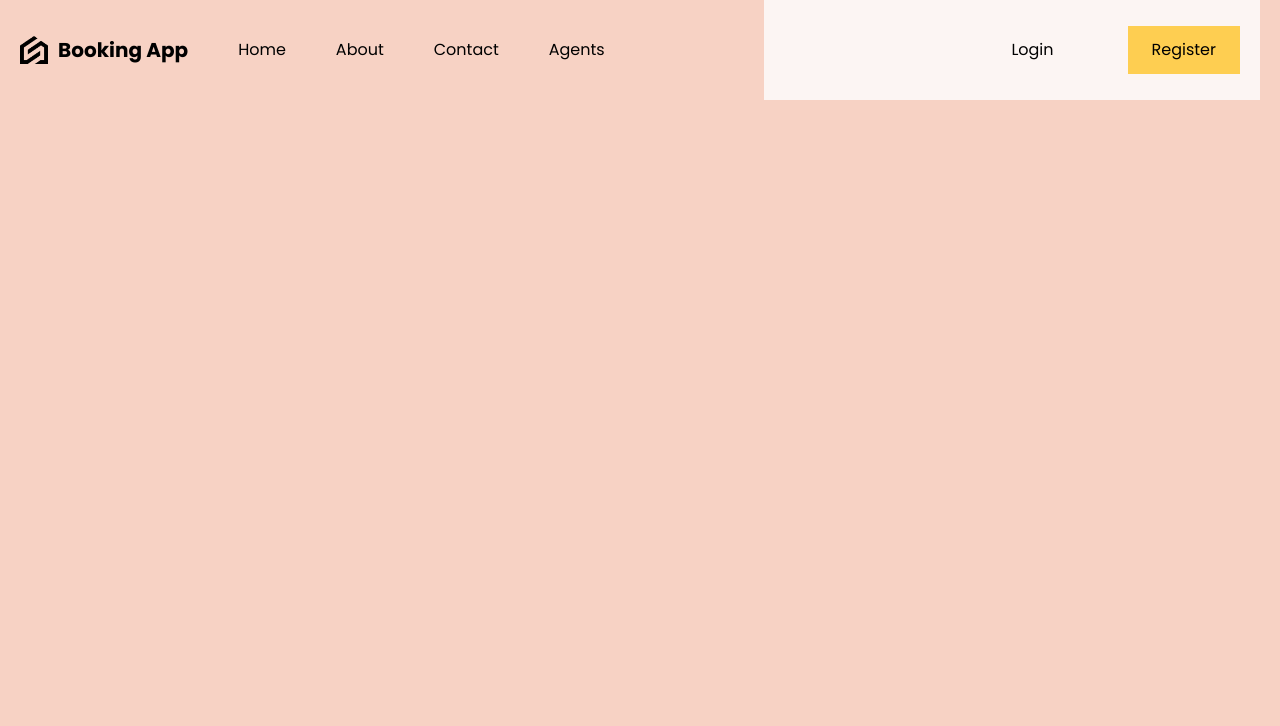
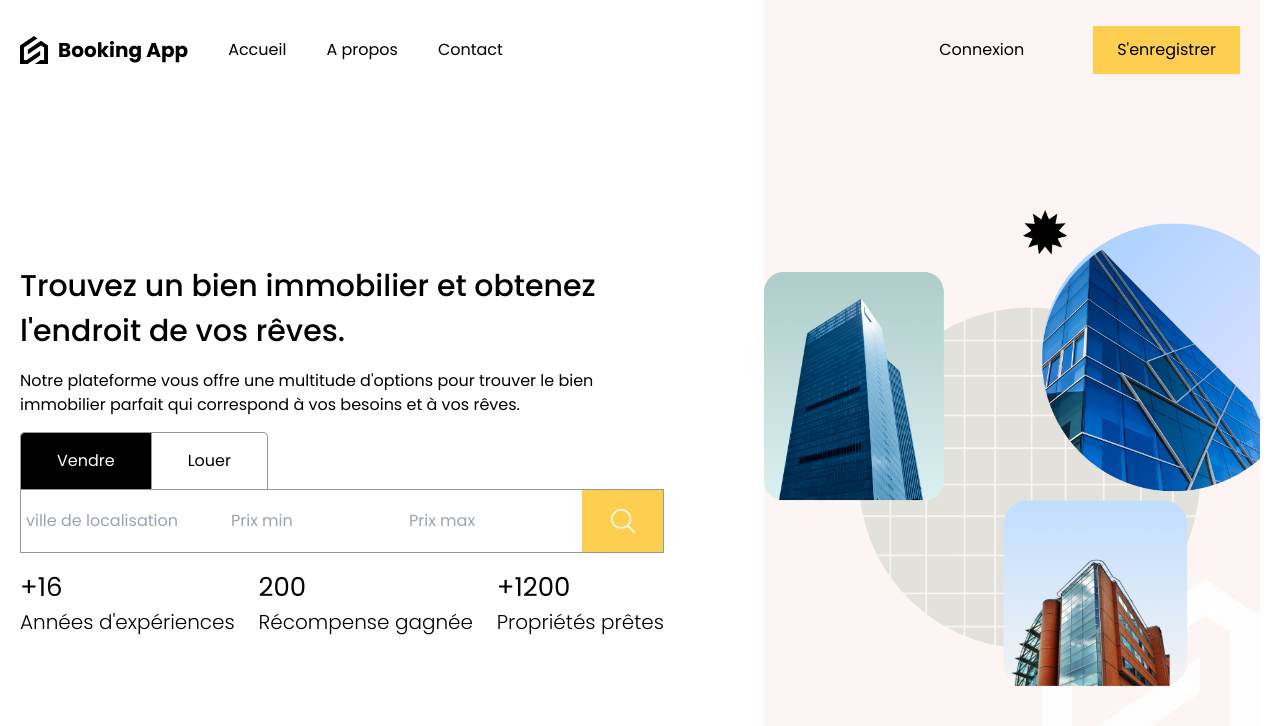
Before and after one commit to Projet-FullStack-M1/booking-front, a React (Vite) app: page / in a window 1280 px wide. Shown: the top 726 px of the page. Built offline with nearby package versions, Linux system fonts and the light colour scheme.

Commit message:
💄 Mise en page responsive avec CSS & homepage

```diff
--- a/src/App.jsx
+++ b/src/App.jsx
@@ -1,9 +1,15 @@
 import Header from "./components/partials/Header/Header";
 import "./layout.scss";
+import Homepage from "./pages/homepage/homepage";
 const App = () => {
   return (
     <div className="layout">
-      <Header />
+      <div className="navbar">
+        <Header />
+      </div>
+      <div className="content">
+        <Homepage />
+      </div>
     </div>
   );
 };
--- /dev/null
+++ b/src/components/UI/searchbar/Searchbar.jsx
@@ -0,0 +1,60 @@
+import { useState } from "react";
+import styles from "./searchbar.module.scss";
+
+const types = ["vendre", "louer"];
+
+const Searchbar = () => {
+  const [query, setQuery] = useState({
+    type: "vendre",
+    location: "",
+    minPrice: 0,
+    maxPrice: 0,
+  });
+
+  // fonction pour changer le type de recherche
+  const switchType = (val) => {
+    setQuery((prev) => ({ ...prev, type: val }));
+  };
+
+  return (
+    <div className={styles.searchbar}>
+      <div className={styles.type}>
+        {types.map((type) => (
+          <button
+            key={type}
+            onClick={() => switchType(type)}
+            className={`${query.type === type ? styles.active : ""}`}
+          >
+            {type}
+          </button>
+        ))}
+      </div>
+      <form>
+        <input
+          type="text"
+          name="location"
+          placeholder="ville de localisation"
+        />
+        <input
+          type="number"
+          name="minPrice"
+          min={0}
+          max={10000000}
+          placeholder="Prix min"
+        />
+        <input
+          type="number"
+          name="maxPrice"
+          min={0}
+          max={10000000}
+          placeholder="Prix max"
+        />
+        <button>
+          <img src="/images/search.png" alt="search" />
+        </button>
+      </form>
+    </div>
+  );
+};
+
+export default Searchbar;
--- /dev/null
+++ b/src/components/UI/searchbar/searchbar.module.scss
@@ -0,0 +1,89 @@
+@import "../../../responsive.scss";
+.searchbar {
+  .type {
+    button {
+      padding: 16px 36px;
+      border: 1px solid #999;
+      cursor: pointer;
+      background-color: #fff;
+      text-transform: capitalize;
+      border-bottom: none;
+
+      @include sm {
+        padding: 12px 20px;
+      }
+
+      &.active {
+        background-color: black;
+        color: white;
+      }
+      &:first-child {
+        border-top-left-radius: 5px;
+        border-right: none;
+        @include sm {
+          border: 1px solid #999;
+        }
+      }
+      &:last-child {
+        border-top-right-radius: 5px;
+      }
+    }
+  }
+  form {
+    border: 1px solid #999;
+    display: flex;
+    justify-content: space-between;
+    height: 64px;
+    gap: 5px;
+
+    @include sm {
+      display: flex;
+      flex-direction: column;
+      border: none;
+      height: 25px;
+    }
+
+    input {
+      border: none;
+      padding: 0 10px;
+      width: 200px;
+
+      @include lg {
+        padding: 0 5px;
+        &:nth-child(2),
+        &:nth-child(3) {
+          width: auto;
+        }
+      }
+
+      @include md {
+        width: auto;
+        &:nth-child(2),
+        &:nth-child(3) {
+          width: auto;
+        }
+      }
+
+      @include sm {
+        padding: 10px;
+        border: 1px solid #999;
+      }
+    }
+    button {
+      cursor: pointer;
+      background-color: #fece51;
+      flex: 1;
+      border: none;
+
+      @include sm {
+        padding: 15px;
+      }
+
+      img {
+        width: 24px;
+        height: 24px;
+        margin: 0 auto;
+      }
+    }
+  }
+}
--- a/src/components/partials/Header/Header.jsx
+++ b/src/components/partials/Header/Header.jsx
@@ -2,7 +2,7 @@ import { useState } from "react";
 import "./Header.scss";
 
 const Header = () => {
-    const [open , setOpen] = useState(false);
+  const [open, setOpen] = useState(false);
   return (
     <header>
       <nav>
@@ -11,54 +11,35 @@ const Header = () => {
             <img src="/images/logo.png" alt="logo" />
             <span>Booking App</span>
           </a>
-            <a href="">
-                Home
-            </a>
-            <a href="">
-                About
-            </a>
-            <a href="">
-                Contact
-            </a>
-            <a href="">
-                Agents
-            </a>
+          <a href="">Accueil</a>
+          <a href="">A propos</a>
+          <a href="">Contact</a>
         </div>
         <div className="right">
-            <a href="">
-                Login
-            </a>
-            <a href="" className="register" >
-                Register
+          <a href="">Connexion</a>
+          <a href="" className="register">
+            S&apos;enregistrer
           </a>
           <div className="menuIcon">
-                <img src="/images/menu.png" alt="menu" onClick={() => setOpen(!open)} />
+            <img
+              src="/images/menu.png"
+              alt="menu"
+              onClick={() => setOpen(!open)}
+            />
           </div>
           <div className={open ? "menu active" : "menu"}>
-                <a href="">
-                    Home
-                </a>
-                <a href="">
-                    About
-                </a>
-                <a href="">
-                    Contact
-                </a>
-                <a href="">
-                    Agents
-                </a>
-                <a href="">
-                    Login
-                </a>
+            <a href="">Accueil</a>
+            <a href="">A propos</a>
+            <a href="">Contact</a>
+            <a href="">Connexion</a>
             <a href="" className="register">
-                    Register
+              S&apos;enregistrer
             </a>
           </div>
         </div>
       </nav>
     </header>
+  );
+};
 
-  )
-}
-
-export default Header
+export default Header;
--- a/src/components/partials/Header/Header.scss
+++ b/src/components/partials/Header/Header.scss
@@ -22,7 +22,7 @@ nav {
     flex: 3;
     display: flex;
     align-items: center;
-    gap: 50px;
+    gap: 40px;
     .logo {
       font-weight: bold;
       display: flex;
@@ -47,7 +47,7 @@ nav {
     display: flex;
     align-items: center;
     justify-content: flex-end;
-    gap: 10px;
+    gap: 5px;
     background-color: #fcf5f3;
     height: 100%;
 
@@ -58,6 +58,11 @@ nav {
     a {
       padding: 12px 24px;
       margin: 20px;
+
+      @include sm {
+        padding: 8px 16px;
+        margin: 1px;
+      }
     }
 
     .register {
@@ -97,6 +102,7 @@ nav {
       @include sm {
         a {
           display: initial;
+          font-size: 16px;
         }
       }
     }
--- a/src/layout.scss
+++ b/src/layout.scss
@@ -11,17 +11,20 @@
   flex-direction: column;
 
   @include lg {
-    background-color: rgb(247, 210, 196);
+    //background-color: rgb(247, 210, 196);
     max-width: 1280px;
   }
 
   @include md {
-    background-color: rgb(186, 203, 234);
+    //background-color: rgb(186, 203, 234);
     max-width: 768px;
   }
 
   @include sm {
-    background-color: rgb(239, 200, 200);
+    //background-color: rgb(239, 200, 200);
     max-width: 640px;
   }
+  .content {
+    flex: 1;
+  }
 }
--- /dev/null
+++ b/src/pages/homepage/homepage.jsx
@@ -0,0 +1,41 @@
+import Searchbar from "../../components/UI/searchbar/Searchbar";
+import styles from "./hompage.module.scss";
+
+const Homepage = () => {
+  return (
+    <div className={styles.homepage}>
+      <div className={styles.textContainer}>
+        <div className={styles.wrapper}>
+          <h1 className={styles.title}>
+            Trouvez un bien immobilier et obtenez l&apos;endroit de vos rêves.
+          </h1>
+          <p>
+            Notre plateforme vous offre une multitude d&apos;options pour
+            trouver le bien immobilier parfait qui correspond à vos besoins et à
+            vos rêves.
+          </p>
+          <Searchbar />
+          <div className={styles.boxes}>
+            <div className={styles.box}>
+              <h2>+16</h2>
+              <span>Années d&apos;expériences</span>
+            </div>
+            <div className={styles.box}>
+              <h2>200</h2>
+              <span>Récompense gagnée</span>
+            </div>
+            <div className={styles.box}>
+              <h2>+1200</h2>
+              <span>Propriétés prêtes</span>
+            </div>
+          </div>
+        </div>
+      </div>
+      <div className={styles.imgContainer}>
+        <img src="/images/bg.png" alt="" />
+      </div>
+    </div>
+  );
+};
+
+export default Homepage;
--- /dev/null
+++ b/src/pages/homepage/hompage.module.scss
@@ -0,0 +1,82 @@
+@import "../../responsive.scss";
+.homepage {
+  display: flex;
+  height: 100%;
+
+  .textContainer {
+    flex: 3;
+    .wrapper {
+      padding-right: 100px;
+      display: flex;
+      flex-direction: column;
+      justify-content: center;
+      gap: 15px;
+      height: 100%;
+
+      @include md {
+        padding: 0;
+      }
+
+      @include sm {
+        justify-content: flex-start;
+      }
+
+      .title {
+        font-size: 50px;
+        font-weight: 500;
+
+        @include lg {
+          font-size: 30px;
+        }
+        @include md {
+          font-size: 30px;
+        }
+        @include sm {
+          font-size: 20px;
+        }
+      }
+      .boxes {
+        display: flex;
+        justify-content: space-between;
+        @include sm {
+          display: none;
+        }
+
+        h2 {
+          font-size: 36px;
+
+          @include lg {
+            font-size: 26px;
+          }
+          @include sm {
+            font-size: 8px;
+          }
+        }
+        span {
+          font-size: 20px;
+          font-weight: 300;
+        }
+      }
+    }
+  }
+  .imgContainer {
+    flex: 2;
+    background-color: #fcf5f3;
+    position: relative;
+    display: flex;
+    align-items: center;
+
+    @include md {
+      display: none;
+    }
+    img {
+      width: 115%;
+      position: absolute;
+      right: 0;
+
+      @include lg {
+        width: 100%;
+      }
+    }
+  }
+}
```
Lines whose indentation alone changed are shown as unchanged.
